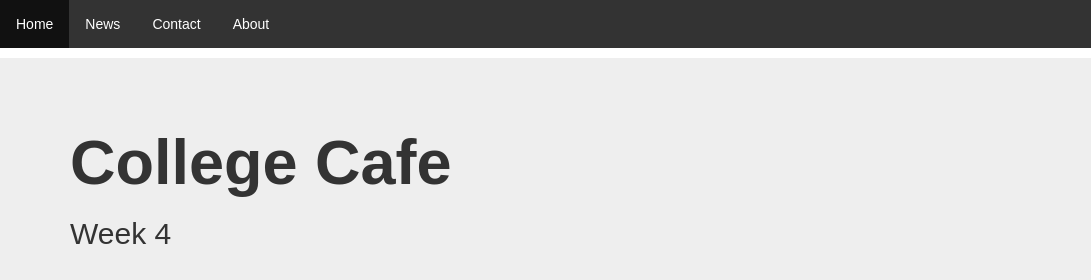
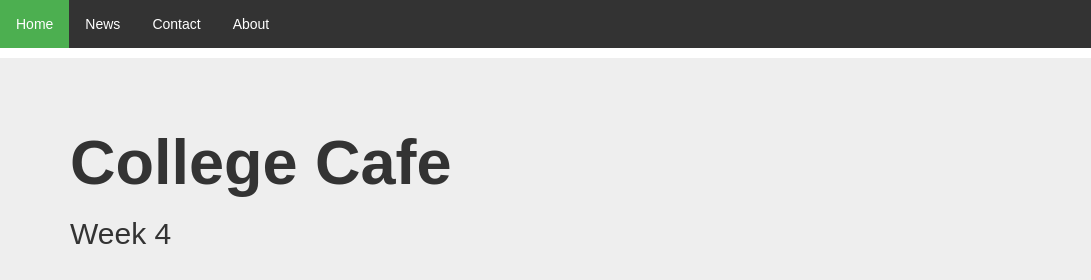
Before and after one commit to collegecafe/collegecafe.github.io, a plain HTML site: page index.html in a window 1280 px wide. Shown: the top 280 px of the page, 0-1091 px from the left. Drawn offline with nearby package versions, Linux system fonts and the light colour scheme.

Commit message:
Update style.css

```diff
--- a/style.css
+++ b/style.css
@@ -39,6 +39,12 @@ li a:hover {
   background-color: #4CAF50;
 }
 
+.active a:hover {
+  color: white;
+  text-decoration: none;
+  background-color: #4CAF50;
+}
+
 img {
   border-radius: 5px 5px 0 0;
 }
```
